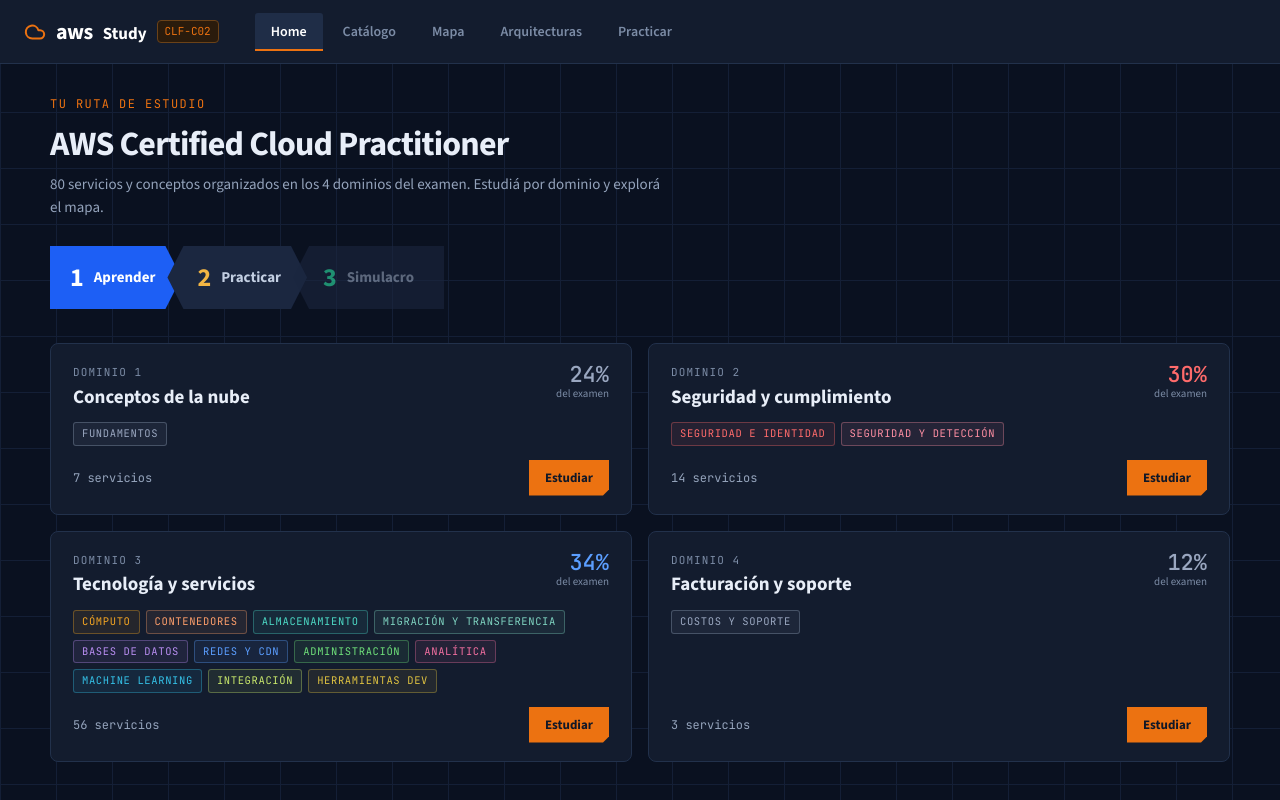
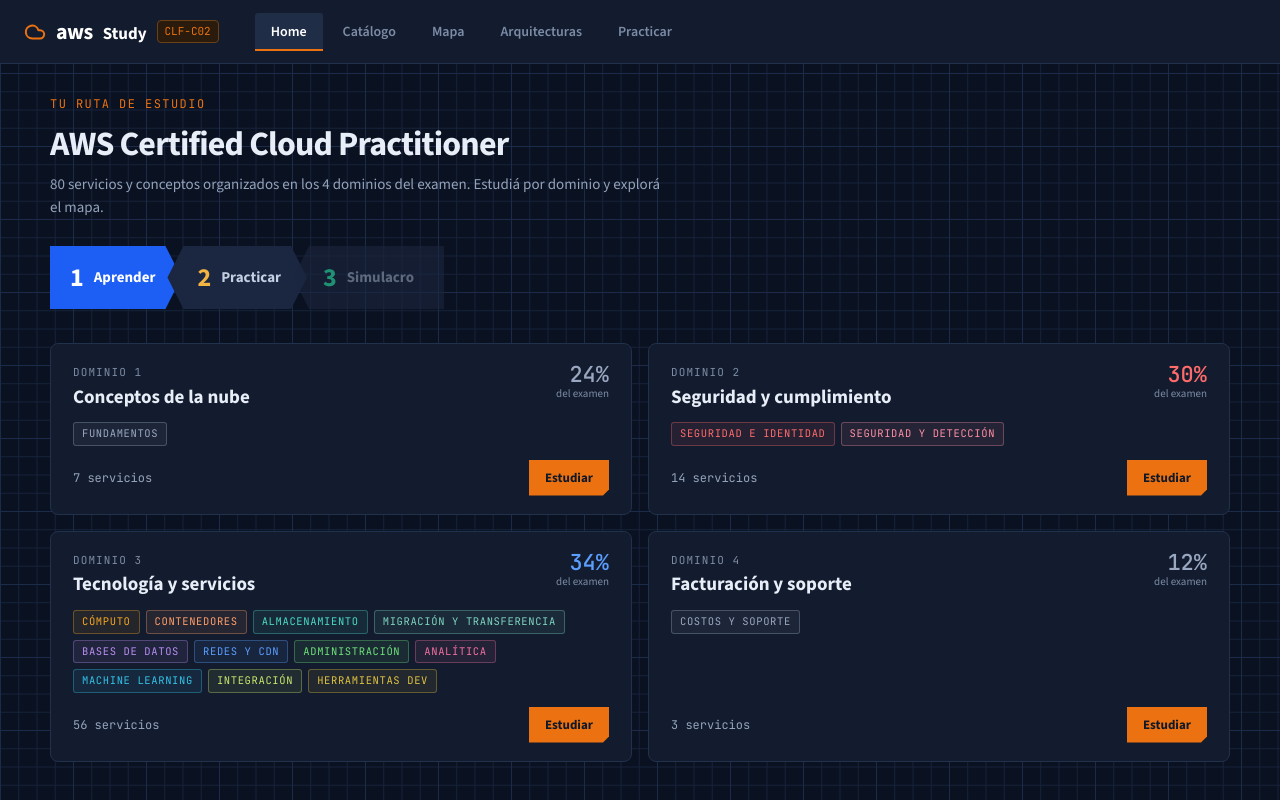
Before and after one commit to nicovon24/aws_study, a Next.js app: page / in a window 1280 px wide. Built offline with nearby package versions, Linux system fonts and the light colour scheme.

Commit message:
fix: grilla mejorada

```diff
--- a/src/app/globals.css
+++ b/src/app/globals.css
@@ -25,9 +25,15 @@ body {
 body {
   background-color: var(--color-bg);
   background-image:
-    linear-gradient(#141f36 1px, transparent 1px),
-    linear-gradient(90deg, #141f36 1px, transparent 1px);
-  background-size: 56px 56px;
+    linear-gradient(#1c2b4a 1px, transparent 1px),
+    linear-gradient(90deg, #1c2b4a 1px, transparent 1px),
+    linear-gradient(#16233c 1px, transparent 1px),
+    linear-gradient(90deg, #16233c 1px, transparent 1px);
+  background-size:
+    73px 73px,
+    73px 73px,
+    18.25px 18.25px,
+    18.25px 18.25px;
   color: var(--color-ink);
   font-family: var(--font-sans);
 }
--- a/src/components/layout/AppShell.tsx
+++ b/src/components/layout/AppShell.tsx
@@ -21,8 +21,8 @@ export default function AppShell({ drawerContent, children }: Props) {
       className="flex h-screen flex-col bg-bg bg-repeat text-ink"
       style={{
         backgroundImage:
-          "linear-gradient(#141f36 1px,transparent 1px),linear-gradient(90deg,#141f36 1px,transparent 1px)",
-        backgroundSize: "56px 56px",
+          "linear-gradient(#1c2b4a 1px,transparent 1px),linear-gradient(90deg,#1c2b4a 1px,transparent 1px),linear-gradient(#16233c 1px,transparent 1px),linear-gradient(90deg,#16233c 1px,transparent 1px)",
+        backgroundSize: "73px 73px,73px 73px,18.25px 18.25px,18.25px 18.25px",
       }}
     >
       <Header view={view} onNavigate={(v) => router.push(VIEW_PATH[v])}>
--- a/src/components/layout/Header.tsx
+++ b/src/components/layout/Header.tsx
@@ -105,8 +105,8 @@ export default function Header({ view, onNavigate, children }: Props) {
         }`}
         style={{
           backgroundImage:
-            "linear-gradient(#141f36 1px,transparent 1px),linear-gradient(90deg,#141f36 1px,transparent 1px)",
-          backgroundSize: "56px 56px",
+            "linear-gradient(#1c2b4a 1px,transparent 1px),linear-gradient(90deg,#1c2b4a 1px,transparent 1px),linear-gradient(#16233c 1px,transparent 1px),linear-gradient(90deg,#16233c 1px,transparent 1px)",
+          backgroundSize: "73px 73px,73px 73px,18.25px 18.25px,18.25px 18.25px",
         }}
       >
         <button
--- a/src/components/skeletons/Loader.tsx
+++ b/src/components/skeletons/Loader.tsx
@@ -22,8 +22,8 @@ export default function Loader({ label = "LOADING" }: Props) {
       className="flex h-screen w-full flex-col items-center justify-center gap-20 bg-bg bg-repeat"
       style={{
         backgroundImage:
-          "linear-gradient(#141f36 1px,transparent 1px),linear-gradient(90deg,#141f36 1px,transparent 1px)",
-        backgroundSize: "56px 56px",
+          "linear-gradient(#1c2b4a 1px,transparent 1px),linear-gradient(90deg,#1c2b4a 1px,transparent 1px),linear-gradient(#16233c 1px,transparent 1px),linear-gradient(90deg,#16233c 1px,transparent 1px)",
+        backgroundSize: "73px 73px,73px 73px,18.25px 18.25px,18.25px 18.25px",
       }}
     >
       <div className="relative h-[280px] w-[560px] max-w-[85vw]">
--- a/src/components/views/MindMapView.tsx
+++ b/src/components/views/MindMapView.tsx
@@ -193,7 +193,8 @@ function Inner({
             onInit={handleInit}
             onPaneClick={() => onSelect(null)}
           >
-            <Background color="#141f36" gap={56} />
+            <Background id="grid-minor" color="#16233c" gap={18.25} />
+            <Background id="grid-major" color="#1c2b4a" gap={73} />
             <Controls showInteractive={false} />
           </ReactFlow>
         ) : (
```
